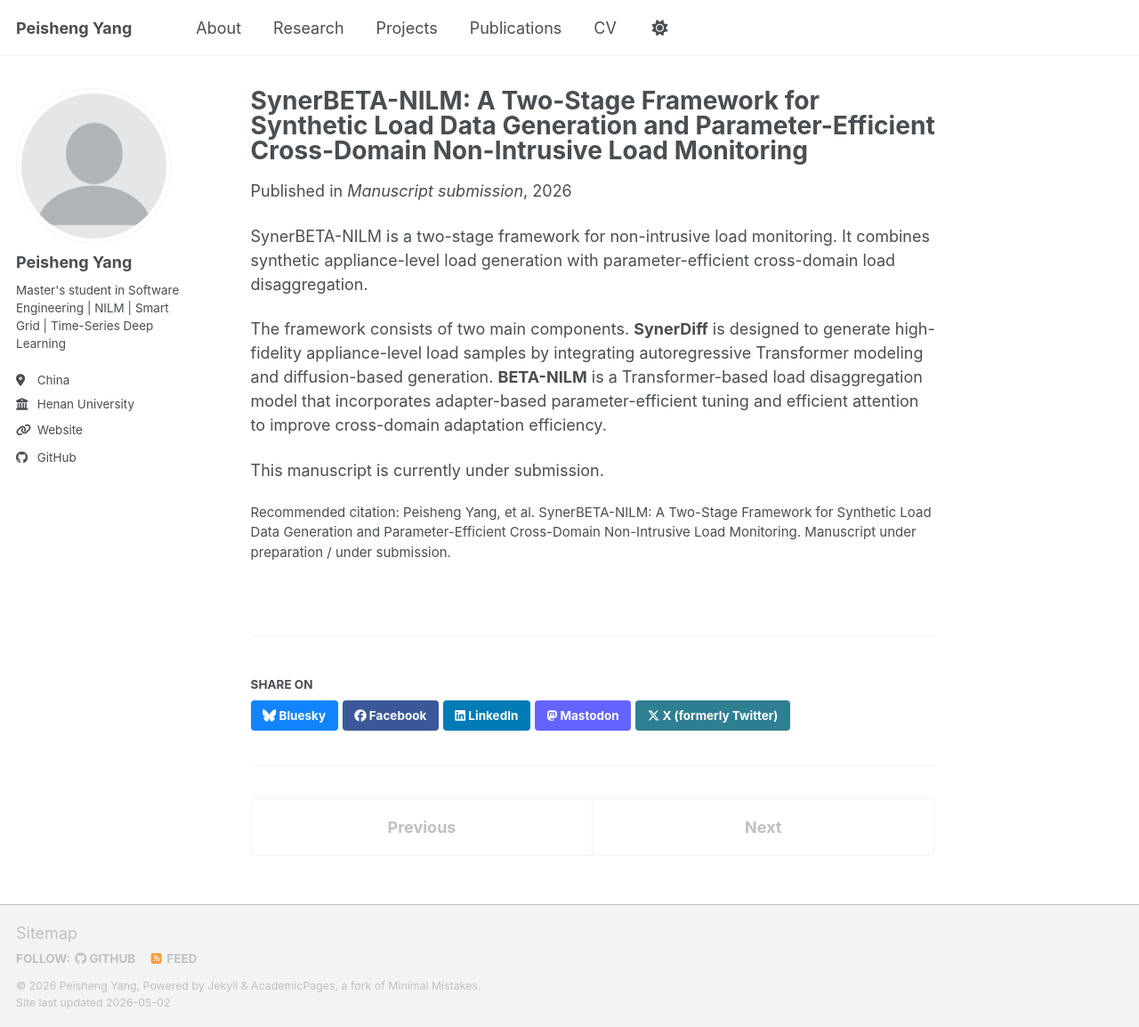
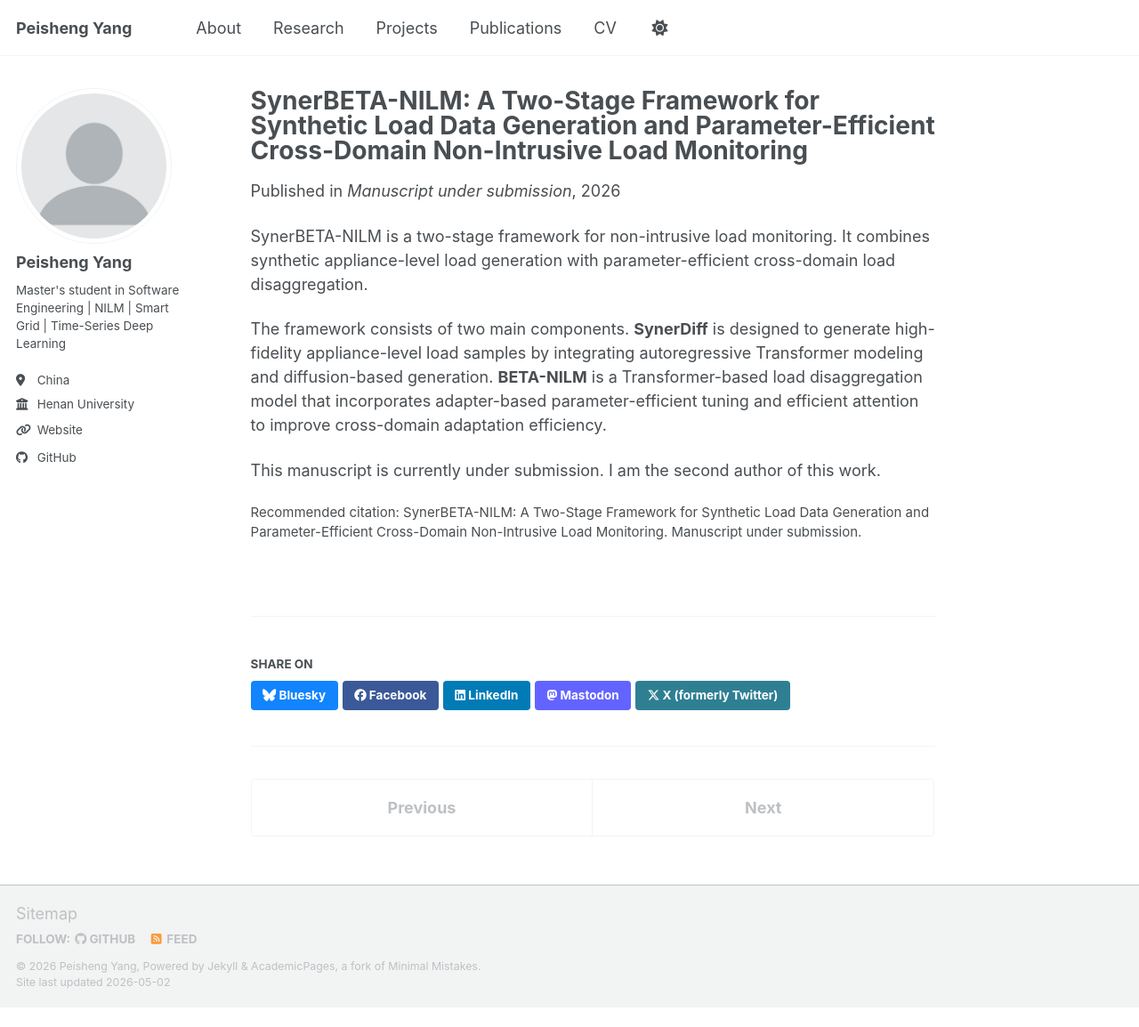
Before and after one commit to AKAYoung/akayoung.github.io, a Jekyll site: the page built from _publications/2026-synerbeta-nilm.md, in a window 1280 px wide and 1154 px high. Shown: the whole window at 89% size. Built offline with Jekyll 4.4.1, drawn with Linux system fonts in a browser that asks for light colours; a script bundle is joined from its source files by our own code; library files that are not in the unit come from our copies.

Commit message:
Update 2026-synerbeta-nilm.md

```diff
--- a/_publications/2026-synerbeta-nilm.md
+++ b/_publications/2026-synerbeta-nilm.md
@@ -5,13 +5,13 @@ category: manuscripts
 permalink: /publication/2026-synerbeta-nilm
 excerpt: "A two-stage NILM framework that combines synthetic appliance-level load generation with parameter-efficient cross-domain load disaggregation."
 date: 2026-05-02
-venue: "Manuscript submission"
+venue: "Manuscript under submission"
 paperurl:
-citation: "Peisheng Yang, et al. SynerBETA-NILM: A Two-Stage Framework for Synthetic Load Data Generation and Parameter-Efficient Cross-Domain Non-Intrusive Load Monitoring. Manuscript under preparation / under submission."
+citation: "SynerBETA-NILM: A Two-Stage Framework for Synthetic Load Data Generation and Parameter-Efficient Cross-Domain Non-Intrusive Load Monitoring. Manuscript under submission."
 ---
 
 SynerBETA-NILM is a two-stage framework for non-intrusive load monitoring. It combines synthetic appliance-level load generation with parameter-efficient cross-domain load disaggregation.
 
 The framework consists of two main components. **SynerDiff** is designed to generate high-fidelity appliance-level load samples by integrating autoregressive Transformer modeling and diffusion-based generation. **BETA-NILM** is a Transformer-based load disaggregation model that incorporates adapter-based parameter-efficient tuning and efficient attention to improve cross-domain adaptation efficiency.
 
-This manuscript is currently under submission.
+This manuscript is currently under submission. I am the second author of this work.
```
